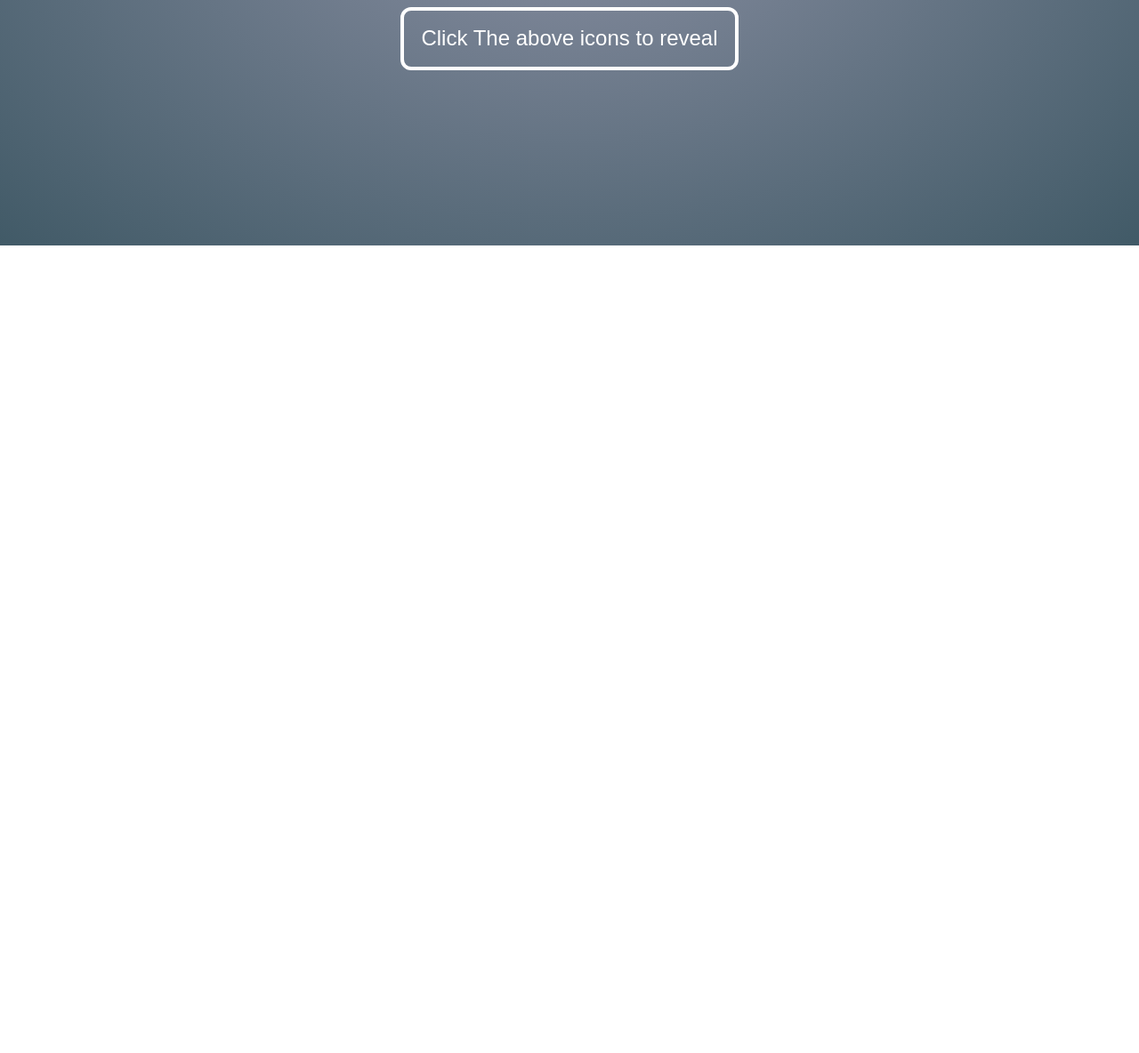
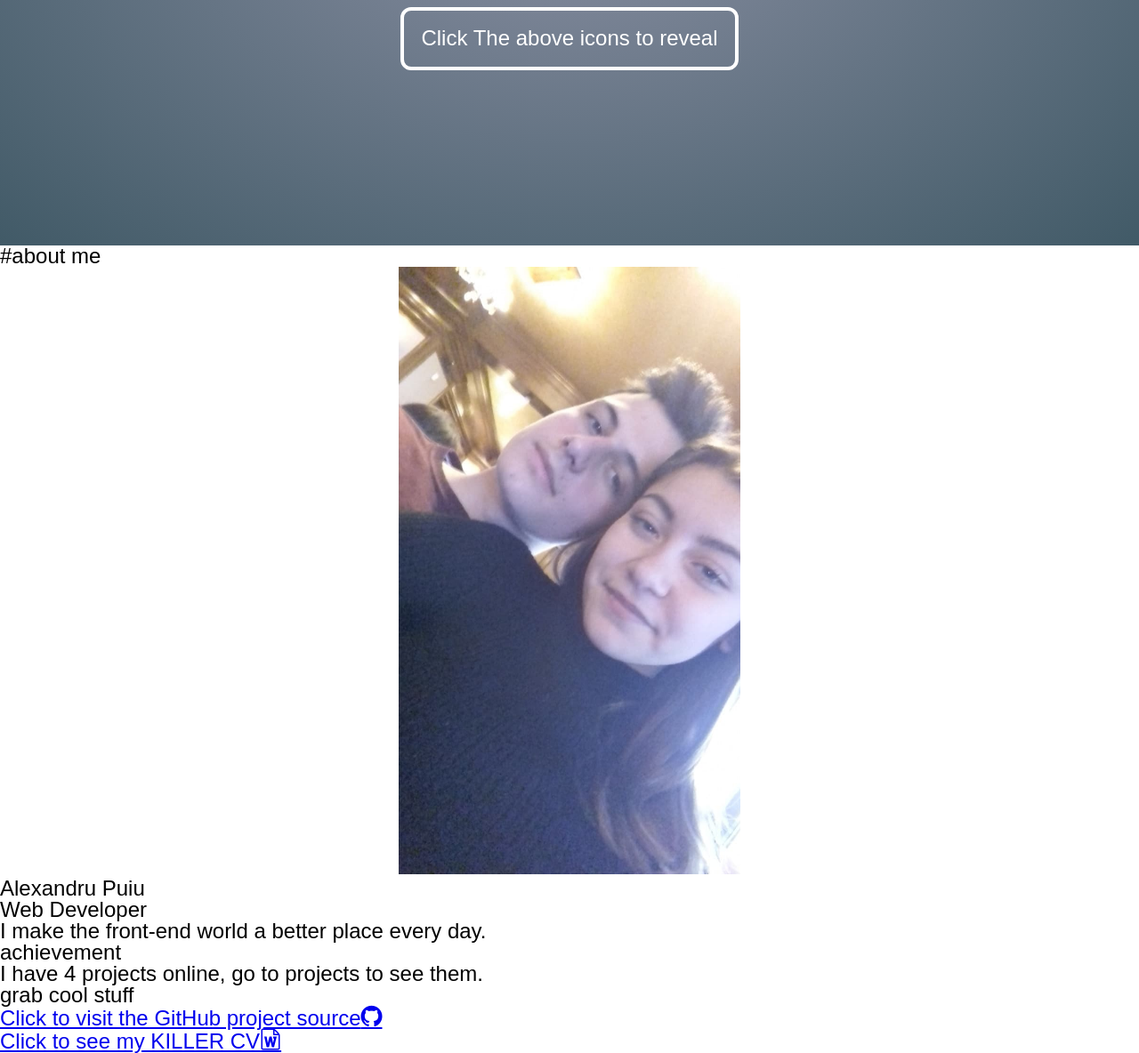
Before and after one commit to a11exandru/my-cv-final, a website: page src/index.pug in a window 1280 px wide. Shown: the part 524-1708 px from the top of the page at 89% size. Before the commit the page ends 800 px from the top, so only its background shows below. Drawn offline with nearby package versions, Linux system fonts and the light colour scheme; files that its build step writes are made by us from their sources; files whose address does not match are found by name; a web font is replaced by a local one.

Commit message:
Create the structure of about-me section.

```diff
--- /dev/null
+++ b/src/_component/about-me/about-me.pug
@@ -0,0 +1,42 @@
+//- data comes here
+-
+    var header = '#about me'
+        image = '/asset/image/me&her.jpg'
+        slogan = 'I make the front-end world a better place every day.'
+        achievement = {
+                title: 'achievement',
+                content: 'I have 4 projects online, go to projects to see them.',
+        }
+        coolStuff = {
+            title: 'grab cool stuff',
+            buttonList: [
+                {
+                    url: 'https://github.com/a11exandru/my-cv-final',
+                    icon: 'my-cv__icon--github',
+                    text: 'Click to visit the GitHub project source'
+                },
+                {
+                    url: 'asset/doc/Alex Puiu CV.docx',
+                    icon: 'my-cv__icon--file-word',
+                    text: 'Click to see my KILLER CV'
+                }
+            ]
+        }
+//- the view comes here
+#about-me
+.about-me
+    .about-me
+        .about-me__header-name=header
+        .about-me__avatar-wrapper
+            img.about-me__avatar(src=image)
+        .about-me__full-name=myFullName
+        .about-me__job=myJobTitle
+        .about-me__slogan=slogan
+        .about-me__title=achievement.title
+        .about-me__content=achievement.content
+        .about-me__title=coolStuff.title
+        .about-me__link-list
+            each button in coolStuff.buttonList
+                a.about-me__button-link(href=button.url)
+                    span=button.text
+                    span(class=`${button.icon}`)
--- /dev/null
+++ b/src/_component/about-me/about-me.scss
@@ -0,0 +1,11 @@
+.about-me__avatar-wrapper {
+    text-align: center;
+}
+
+.about-me__avatar {
+    width: 30%;
+}
+
+.about-me__button-link {
+    display: block;
+}
--- a/src/_component/landing-page/landing-page.pug
+++ b/src/_component/landing-page/landing-page.pug
@@ -47,4 +47,4 @@
             each social, key in socialList
                 input.landing-page__box-radio(type="radio", name="change", id=`message-box-id-${key}`)
                 .landing-page__box-message
-                    a.landing-page__box-link(href="social.url", target="blank")=social.url
+                    a.landing-page__box-link(href=social.url, target="blank")=social.url
--- a/src/index.pug
+++ b/src/index.pug
@@ -7,3 +7,4 @@ block config
 
 block content
     include _component/landing-page/landing-page
+    include _component/about-me/about-me
--- a/src/style.scss
+++ b/src/style.scss
@@ -2,3 +2,4 @@
 @import '_component/config/reset';
 @import '_component/layout/layout';
 @import '_component/landing-page/landing-page';
+@import '_component/about-me/about-me';
```
Also changed, not shown: src/_asset/image/me&her.jpg (added), 1 other file.
